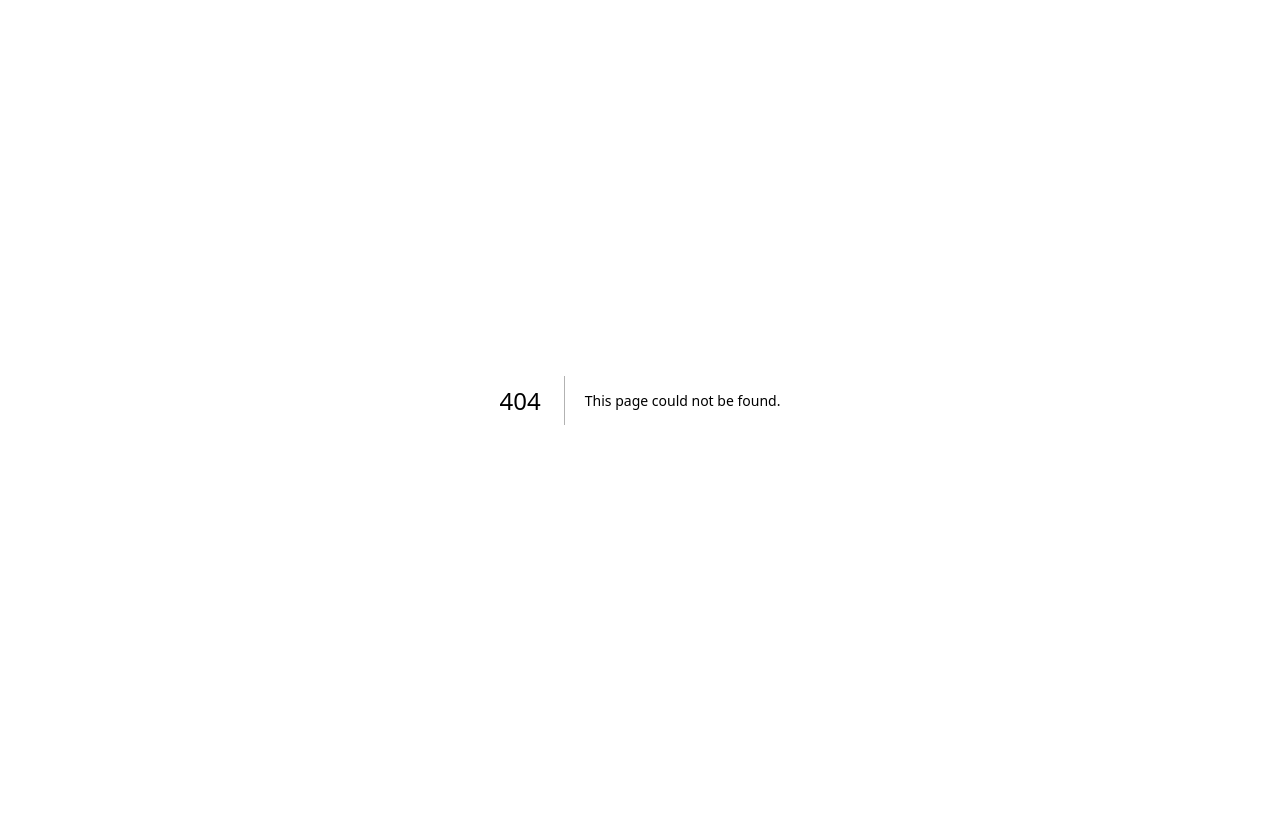
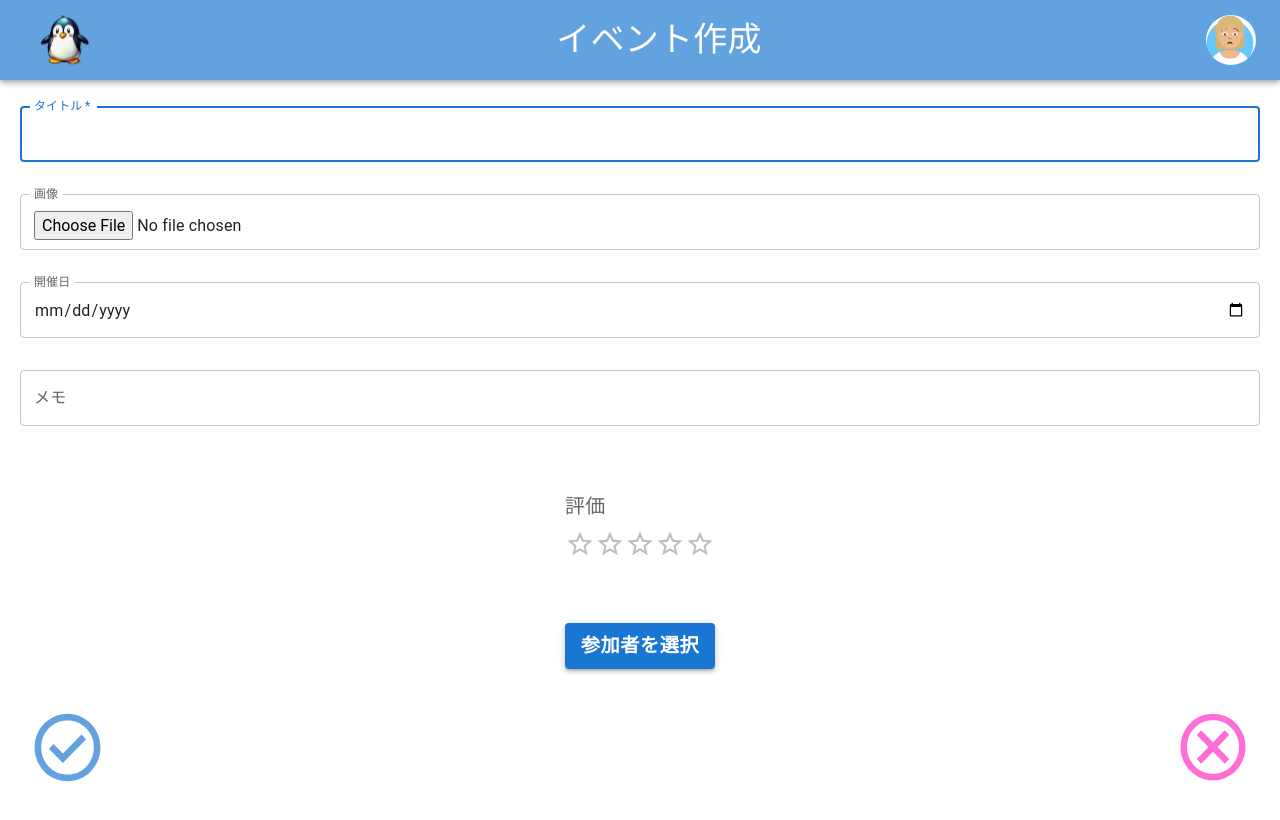
Before and after one commit to takahara-morpet/-frontend, a Next.js app: page /event/create in a window 1280 px wide. Before the commit this address had no page. Shown: the top 820 px of the page. Built offline with nearby package versions, Linux system fonts and the light colour scheme.

Commit message:
イベント作成画面

```diff
--- /dev/null
+++ b/src/app/event/create/page.tsx
@@ -0,0 +1,29 @@
+import React from "react";
+import CreateNewEvent from "../../template/create-new-event";
+import Header from "../../organisms/header";
+
+
+type Participant = {
+    id:       string
+    username: string;
+    icon_url: string;
+}
+
+const allParticipants: Participant[] = [
+    { id: '1', username: 'Participant 1', icon_url: 'https://via.placeholder.com/100' },
+    { id: '2', username: 'Participant 2', icon_url: 'https://via.placeholder.com/1000' },
+    { id: '3', username: 'Participant 3', icon_url: 'https://via.placeholder.com/50' },
+    // Add as many participants as needed...
+];
+
+const EventDetailPage: React.FC = ():JSX.Element => {
+
+    return (
+        <div>
+        <Header title="イベント作成" />
+        <CreateNewEvent allParticipants={allParticipants} />
+        </div>
+    );
+}
+
+export default EventDetailPage;
--- /dev/null
+++ b/src/app/template/create-new-event.tsx
@@ -0,0 +1,185 @@
+'use client'
+import React, {ChangeEvent, useState} from 'react';
+import { Box, TextField, Button,Typography, Rating, Link, FormControlLabel, Checkbox, Dialog, DialogTitle, DialogContent, DialogActions } from '@mui/material';
+import Routes from '../../constants/routes';
+
+type SelectedParticipants = {
+    [key: string]: boolean;
+}
+
+type Participant = {
+    id:       string
+    username: string;
+    icon_url: string;
+}
+
+interface Props {
+    allParticipants: Participant[];
+}
+
+const CreateNewEvent: React.FC<Props> = ({ allParticipants }) => {
+    const [openDialog, setOpenDialog] = useState(false);
+    const [selectedParticipants, setSelectedParticipants] = useState<SelectedParticipants>({});
+
+    const handleClickOpen = () => {
+        setOpenDialog(true);
+    };
+
+    const handleClose = () => {
+        setOpenDialog(false);
+    };
+
+    const handleCheckboxChange = (event: ChangeEvent<HTMLInputElement>, participantId: string) => {
+        setSelectedParticipants({
+            ...selectedParticipants,
+            [participantId]: event.target.checked,
+        });
+    };
+
+    return (
+        <Box component="form" sx={{
+            display: 'flex ',
+            flexDirection: 'column',
+            alignItems: 'center',
+            padding: '10px 20px',
+        }}>
+            <TextField
+                margin='normal'
+                required
+                fullWidth
+                id='title'
+                label='タイトル'
+                name='title'
+                autoComplete='title'
+                autoFocus
+                sx={{
+                    borderColor: '#6CC2F2',
+                    '& .MuiOutlinedInput-root': {
+                        '& fieldset': {
+                            borderColor: '#6CC2F2',
+                        },
+                    },
+                    marginBottom: 4, // Adjust as needed
+                }}
+            />
+            <TextField
+                fullWidth
+                id='src'
+                label='画像'
+                type='file'
+                name='src'
+                sx={{ marginBottom: 4 }} // Adjust as needed
+                InputLabelProps={{
+                    shrink: true,
+                }}
+            />
+            <TextField
+                fullWidth
+                id='heldDate'
+                label='開催日'
+                name='heldDate'
+                type='date'
+                InputLabelProps={{ shrink: true }}
+                sx={{ marginBottom: 4 }} // Adjust as needed
+            />
+            <TextField
+                fullWidth
+                id='note'
+                label='メモ'
+                name='note'
+                sx={{ marginBottom: 4 }} // Adjust as needed
+            />
+            <Box sx={{ marginBottom: 4, marginTop: 4 }}>
+            <Typography variant="h6" component="div" color="text.secondary" gutterBottom>
+                評価
+            </Typography>
+            <Rating
+                name='rating'
+                size="large"
+                precision={0.5}
+                sx={{ marginBottom: 4 }} // Adjust as needed
+            />
+           </Box>
+
+
+            <Box sx={{ marginBottom: 4 }}>
+            <div>
+                <Button
+                    variant="contained"
+                    onClick={handleClickOpen}
+                    sx={{
+                        backgroundColor: '859FB7', // This will set the color explicitly
+                        color: 'white', // This will set the text color to white
+                        boxShadow: 3,
+                        textTransform: 'none',
+                        fontWeight: 'bold',
+                        fontSize: '1.2em',
+                        '&:hover': {
+                            backgroundColor: '859FB7', // This will keep the color same on hover
+                        },
+                    }}
+                    >
+                    参加者を選択
+                </Button>
+                   </div>
+
+                <Dialog
+                    open={openDialog}
+                    onClose={handleClose}
+                    aria-labelledby="alert-dialog-title"
+                    aria-describedby="alert-dialog-description"
+                >
+                    <DialogTitle id="alert-dialog-title">{"参加者を選択してください"}</DialogTitle>
+                    <DialogContent style={{ display: 'flex', flexDirection: 'column', alignItems: 'flex-start', overflowY: 'auto' }}>
+                        {allParticipants.map((participant, index) => (
+                            <Box key={index} style={{ display: 'flex', alignItems: 'center', justifyContent: 'center', width: '100%' }}>
+                                <FormControlLabel
+                                    control={
+                                        <Checkbox
+                                            checked={!!selectedParticipants[participant.id]}
+                                            onChange={event => handleCheckboxChange(event, participant.id)}
+                                        />
+                                    }
+                                    label={
+                                        <span style={{ display: 'flex', alignItems: 'center' }}>
+                                            <img src={participant.icon_url} style={{ width: '25px', height: '25px', marginRight: '8px', borderRadius: '50%' }} />
+                                            {participant.username}
+                                        </span>
+                                    }
+                                />
+                            </Box>
+                        ))}
+                    </DialogContent>
+
+                    <DialogActions>
+                        <Button onClick={handleClose} color="primary" autoFocus>
+                            OK
+                        </Button>
+                    </DialogActions>
+                </Dialog>
+            </Box>
+
+            <Box sx={{
+                display: 'flex',
+                flexDirection: 'row',
+                justifyContent: 'space-between',
+                width: '100%',
+                marginTop: 'auto', // Push buttons to the bottom
+                marginBottom: '30px' // Add space at the bottom if needed
+            }}>
+                <Link href={Routes.HOME_URL}>
+                    <Button>
+                        <img src="/checkcircle.svg" />
+                    </Button>
+                </Link>
+                <Link href={Routes.HOME_URL}>
+                    <Button>
+                        <img src="/cancel.svg" />
+                    </Button>
+                </Link>
+            </Box>
+        </Box>
+    );
+}
+
+export default CreateNewEvent;
```
Also changed, not shown: public/cancel.svg (added), src/app/friend-completed/page.tsx (renamed from src/app/friend_completed/page.tsx), src/app/organisms/footer.tsx (line endings or trailing spaces), src/app/template/signup-form.jsx (line endings or trailing spaces).
